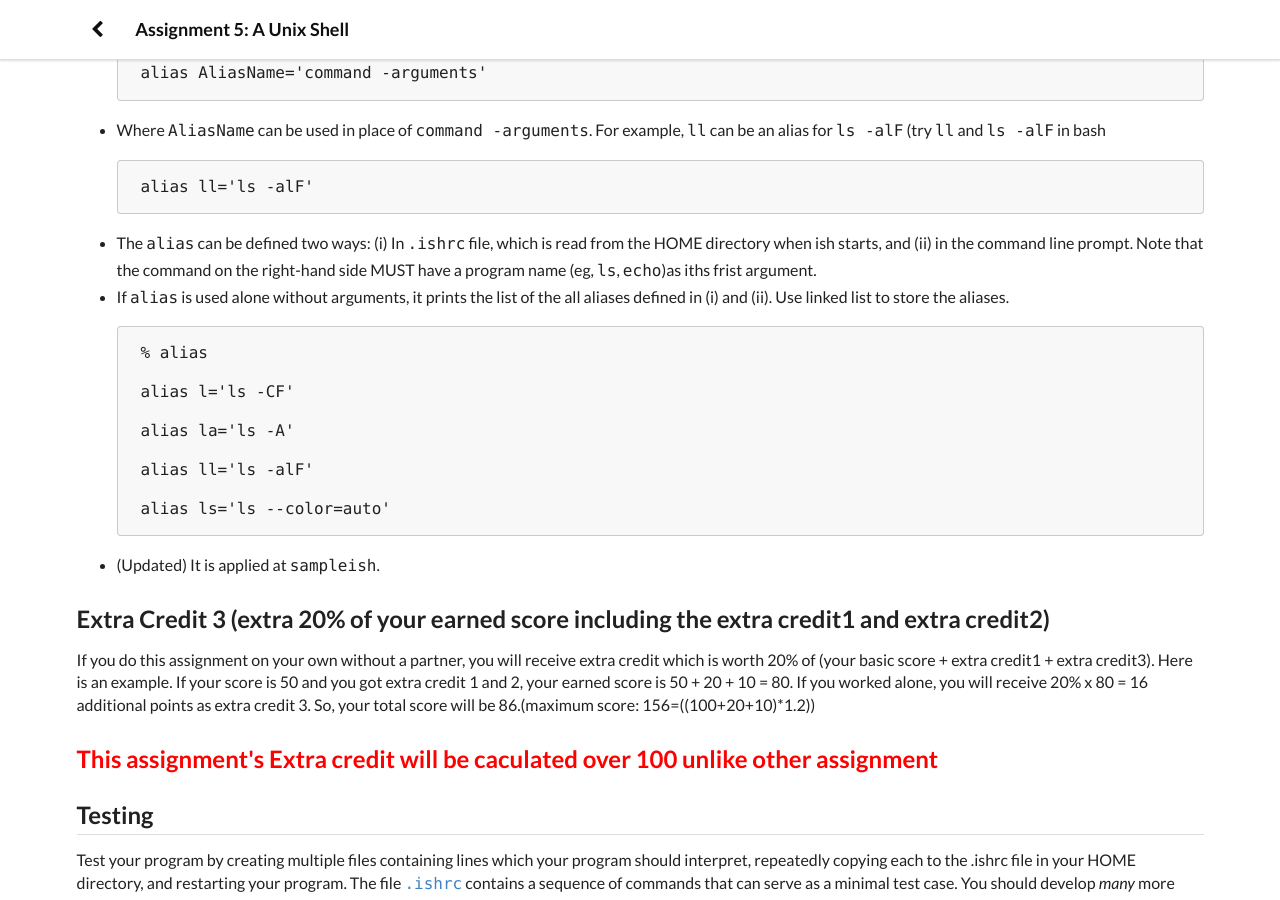
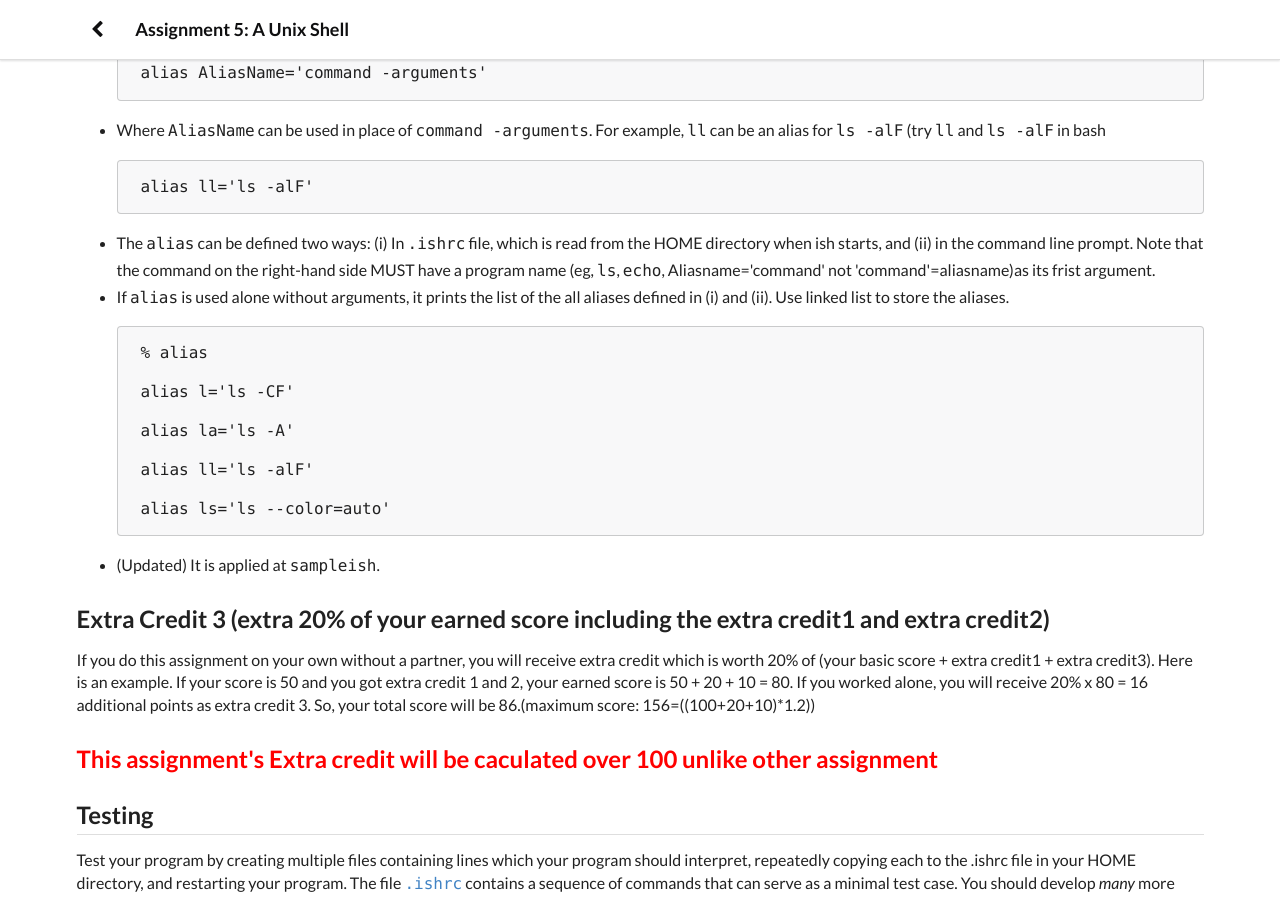
Before and after one commit to ee209-2020-fall/ee209-2020-fall, a Jekyll site: the page assignment/assignment5/assignment5.html, which Jekyll copies as it is, in a window 1280 px wide and 900 px high, scrolled down 3911 px. Built offline with Jekyll 4.4.1, drawn with Linux system fonts in a browser that asks for light colours.

Commit message:
assignment 5 readable

```diff
--- a/assignment/assignment5/assignment5.html
+++ b/assignment/assignment5/assignment5.html
@@ -243,7 +243,7 @@
         <div class="ui message">
             <pre>alias ll='ls -alF'</pre>
         </div>
-        <li>The <code>alias</code> can be defined two ways: (i) In <code>.ishrc</code> file, which is read from the HOME directory when ish starts, and (ii) in the command line prompt. Note that the command on the right-hand side MUST have a program name (eg, <code>ls</code>, <code>echo</code>)as iths frist argument.
+        <li>The <code>alias</code> can be defined two ways: (i) In <code>.ishrc</code> file, which is read from the HOME directory when ish starts, and (ii) in the command line prompt. Note that the command on the right-hand side MUST have a program name (eg, <code>ls</code>, <code>echo</code>, Aliasname='command' not 'command'=aliasname)as its frist argument.
         </li>
         <li>If <code>alias</code> is used alone without arguments, it prints the list of the all aliases defined in (i) and (ii). Use linked list to store the aliases.</li>
         <div class="ui message">
```
